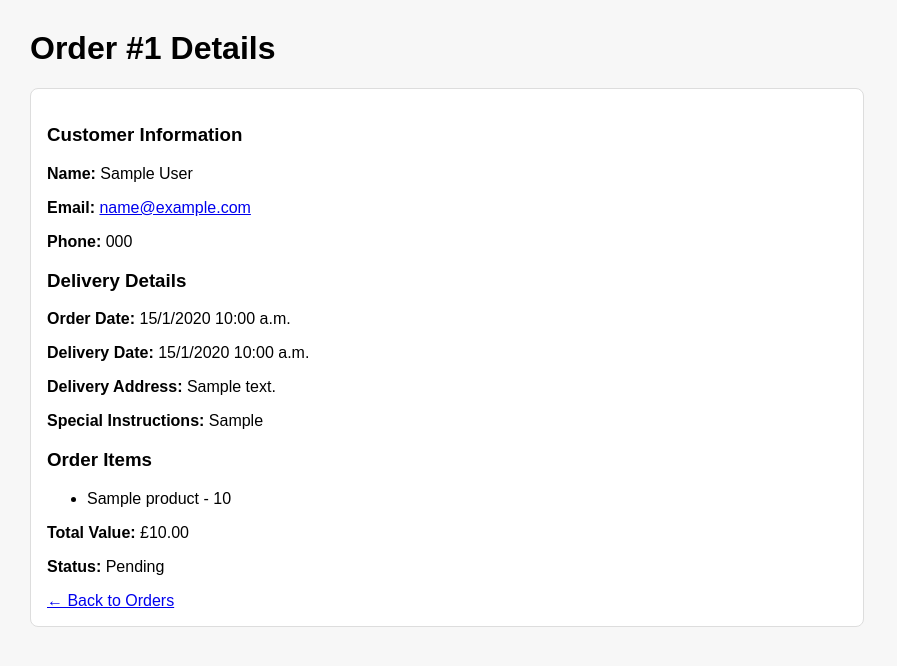
After one commit to a2-musallam/g10-bristol-food-network, a Django app: page /producer/orders/1/ in a window 1280 px wide. The commit adds this page. Shown: the top 666 px of the page, without its empty margins (0-897 px from the left). Run offline with Django 5.2, Linux system fonts and the light colour scheme; a user stored in the database is signed in; tables that the repository leaves empty hold one stand-in row (values such as "Sample post").

Commit message:
TC-009, TC-012: Implemented producer order dashboard and weekly payment settlements with CSV export.

```diff
--- a/marketplace/models.py
+++ b/marketplace/models.py
@@ -136,6 +136,7 @@ class Order(models.Model):
 
     delivery_address = models.TextField(blank=True, null=True)
     delivery_date = models.DateTimeField(blank=True, null=True)
+    special_instructions = models.TextField(blank=True, null=True)
 
     status = models.CharField(
         max_length=20,
--- a/marketplace/templates/checkout.html
+++ b/marketplace/templates/checkout.html
@@ -110,8 +110,11 @@
             <label>Delivery Address:</label>
             <textarea name="address_{{ group.producer.id }}" required></textarea>
 
-            <label>Delivery Date & Time:</label>
+            <label>Delivery Date & Time (Minimum 48 hours notice):</label>
             <input type="datetime-local" name="date_{{ group.producer.id }}" required>
+
+            <label>Special Instructions (optional):</label>
+            <textarea name="instructions_{{ group.producer.id }}" rows="2" placeholder="e.g. Delivery to kitchen entrance..."></textarea>
 
         </div>
     {% endfor %}
--- a/marketplace/templates/orders.html
+++ b/marketplace/templates/orders.html
@@ -33,8 +33,8 @@
         <p><strong>Producer:</strong> {{ order.producer.business_name|default:order.producer.username }}</p>
         <p><strong>Status:</strong> {{ order.get_status_display }}</p>
         <p><strong>Total:</strong> £{{ order.total_amount }}</p>
-        <p><strong>Order Date:</strong> {{ order.created_at }}</p>
-        <p><strong>Delivery Date:</strong> {{ order.delivery_date }}</p>
+        <p><strong>Order Date:</strong> {{ order.created_at|date:"j/n/Y g:i a" }}</p>
+        <p><strong>Delivery Date:</strong> {{ order.delivery_date|date:"j/n/Y g:i a" }}</p>
         <p><strong>Delivery Address:</strong> {{ order.delivery_address }}</p>
 
         {% if order.status_note %}
--- /dev/null
+++ b/marketplace/templates/producer_order_detail.html
@@ -0,0 +1,36 @@
+<!DOCTYPE html>
+<html>
+<head>
+    <title>Order #{{ order.id }} Details</title>
+    <style>
+        body { font-family: Arial, sans-serif; margin: 30px; background: #f7f7f7; }
+        .box { background: white; border: 1px solid #ddd; border-radius: 8px; padding: 16px; margin-bottom: 16px; max-width: 800px; }
+    </style>
+</head>
+<body>
+    <h1>Order #{{ order.id }} Details</h1>
+    <div class="box">
+        <h3>Customer Information</h3>
+        <p><strong>Name:</strong> {{ order.customer.get_full_name|default:order.customer.username }}</p>
+        <p><strong>Email:</strong> <a href="mailto:{{ order.customer.email }}">{{ order.customer.email }}</a></p>
+        <p><strong>Phone:</strong> {{ order.customer.phone|default:"Not provided" }}</p>
+
+        <h3>Delivery Details</h3>
+        <p><strong>Order Date:</strong> {{ order.created_at|date:"j/n/Y g:i a" }}</p>
+        <p><strong>Delivery Date:</strong> {{ order.delivery_date|date:"j/n/Y g:i a" }}</p>
+        <p><strong>Delivery Address:</strong> {{ order.delivery_address }}</p>
+        <p><strong>Special Instructions:</strong> {{ order.special_instructions|default:"None" }}</p>
+
+        <h3>Order Items</h3>
+        <ul>
+            {% for item in order.items.all %}
+            <li>{{ item.product.name }} - {{ item.quantity }}</li>
+            {% endfor %}
+        </ul>
+        <p><strong>Total Value:</strong> £{{ order.total_amount }}</p>
+        <p><strong>Status:</strong> {{ order.get_status_display }}</p>
+
+        <a href="{% url 'producer_orders' %}">← Back to Orders</a>
+    </div>
+</body>
+</html>
--- a/marketplace/templates/producer_orders.html
+++ b/marketplace/templates/producer_orders.html
@@ -30,7 +30,8 @@
         <p><strong>Order ID:</strong> {{ order.id }}</p>
         <p><strong>Customer:</strong> {{ order.customer.get_full_name|default:order.customer.username }}</p>
         <p><strong>Status:</strong> {{ order.get_status_display }}</p>
-        <p><strong>Delivery Date:</strong> {{ order.delivery_date }}</p>
+        <p><strong>Order Date:</strong> {{ order.created_at|date:"j/n/Y g:i a" }}</p>
+        <p><strong>Delivery Date:</strong> {{ order.delivery_date|date:"j/n/Y g:i a" }}</p>
         <p><strong>Delivery Address:</strong> {{ order.delivery_address }}</p>
         <p><strong>Total:</strong> £{{ order.total_amount }}</p>
 
@@ -44,6 +45,7 @@
         {% endfor %}
 
         <p style="margin-top: 12px;">
+            <a href="{% url 'producer_order_detail' order.id %}">View Full Details</a> |
             <a href="{% url 'producer_update_order_status' order.id %}">Update status</a>
         </p>
     </div>
--- a/marketplace/templates/producer_products.html
+++ b/marketplace/templates/producer_products.html
@@ -8,8 +8,10 @@
 <h1>My Products</h1>
 
 <p>
-    <a href="{% url 'producer_add_product' %}">➕ Add Product</a>
-    |
+    <a href="{% url 'marketplace' %}">Marketplace</a> |
+    <a href="{% url 'producer_orders' %}">Orders</a> |
+    <a href="{% url 'producer_finances' %}">Financial Reports</a> |
+    <a href="{% url 'producer_add_product' %}">➕ Add Product</a> |
     <a href="{% url 'logout' %}">Logout</a>
 </p>
 
--- a/marketplace/urls.py
+++ b/marketplace/urls.py
@@ -27,5 +27,7 @@ urlpatterns = [
     path("producer/products/delete/<int:pk>/", views.producer_delete_product_view, name="producer_delete_product"),
 
     path("producer/orders/", views.producer_orders_view, name="producer_orders"),
+    path("producer/orders/<int:order_id>/", views.producer_order_detail_view, name="producer_order_detail"),
     path("producer/orders/<int:order_id>/status/", views.producer_update_order_status_view, name="producer_update_order_status"),
+    path("producer/finances/", views.producer_finances_view, name="producer_finances"),
 ]
--- a/marketplace/views.py
+++ b/marketplace/views.py
@@ -1,10 +1,13 @@
+import csv
+from collections import OrderedDict
+from datetime import datetime, timedelta
 from decimal import Decimal
 
 from django.contrib import messages
 from django.contrib.auth import authenticate, login, logout
 from django.contrib.auth.decorators import login_required
 from django.db.models import Q
-from django.http import HttpResponseForbidden
+from django.http import HttpResponse, HttpResponseForbidden
 from django.shortcuts import get_object_or_404, redirect, render
 from django.utils import timezone
 from django.views.decorators.http import require_POST
@@ -222,6 +225,7 @@ def checkout_view(request):
         for producer, producer_items in producer_map.items():
             delivery_address = request.POST.get(f"address_{producer.id}")
             delivery_date_raw = request.POST.get(f"date_{producer.id}")
+            special_instructions = request.POST.get(f"instructions_{producer.id}", "")
 
             if not delivery_address or not delivery_date_raw:
                 messages.error(request, f"Missing delivery info for producer {producer.business_name or producer.username}.")
@@ -249,6 +253,7 @@ def checkout_view(request):
                 producer=producer,
                 delivery_address=delivery_address,
                 delivery_date=delivery_date,
+                special_instructions=special_instructions,
                 status="pending",
                 subtotal=subtotal,
                 commission_amount=commission,
@@ -483,3 +488,100 @@ def producer_delete_product_view(request, pk):
     product.delete()
     messages.success(request, "Product deleted successfully.")
     return redirect("producer_products")
+
+
+@login_required
+def producer_order_detail_view(request, order_id):
+    if not request.user.is_producer:
+        return HttpResponseForbidden()
+
+    order = get_object_or_404(
+        Order.objects.select_related("customer").prefetch_related("items__product"),
+        id=order_id,
+        producer=request.user
+    )
+
+    return render(request, "producer_order_detail.html", {
+        "order": order
+    })
+
+
+@login_required
+def producer_finances_view(request):
+    if not request.user.is_producer:
+        return HttpResponseForbidden()
+
+    delivered_orders = Order.objects.filter(
+        producer=request.user,
+        status="delivered"
+    ).order_by("-updated_at")
+
+    weekly_data = OrderedDict()
+    ytd_total = Decimal("0.00")
+    current_year = timezone.now().year
+
+    for order in delivered_orders:
+        if order.updated_at.year == current_year:
+            ytd_total += order.producer_amount
+
+        # Group by week based on delivery timestamp
+        week_start = order.updated_at.date() - timedelta(days=order.updated_at.date().weekday())
+        week_str = week_start.strftime("%Y-%m-%d")
+
+        if week_str not in weekly_data:
+            days_since_start = (timezone.now().date() - week_start).days
+            status = "Processed" if days_since_start > 7 else "Pending Bank Transfer"
+
+            weekly_data[week_str] = {
+                "week_start": week_start,
+                "status": status,
+                "total_orders_value": Decimal("0.00"),
+                "commission": Decimal("0.00"),
+                "payout": Decimal("0.00"),
+                "orders":[]
+            }
+
+        weekly_data[week_str]["total_orders_value"] += order.total_amount
+        weekly_data[week_str]["commission"] += order.commission_amount
+        weekly_data[week_str]["payout"] += order.producer_amount
+        weekly_data[week_str]["orders"].append(order)
+
+    # Handling CSV download request
+    if request.GET.get("download_csv"):
+        week = request.GET.get("week")
+
+        # Converting the internal YYYY-MM-DD to day-month-year for the filename
+        try:
+            week_date = datetime.strptime(week, "%Y-%m-%d")
+            filename_date = f"{week_date.day}-{week_date.month}-{week_date.year}"
+        except (ValueError, TypeError):
+            filename_date = week
+
+        response = HttpResponse(content_type='text/csv; charset=utf-8')
+        response['Content-Disposition'] = f'attachment; filename="settlement_report_{filename_date}.csv"'
+
+        # Added UTF-8 Byte Order Mark (BOM) to fix Excel's Â£ issue
+        response.write('\ufeff')
+
+        writer = csv.writer(response)
+        writer.writerow(['Order Number', 'Customer Name', 'Items Sold', 'Date', 'Total Amount', 'Commission', 'Payout'])
+
+        if week in weekly_data:
+            for o in weekly_data[week]["orders"]:
+                items_sold = ", ".join([f"{item.product.name} (x{item.quantity})" for item in o.items.all()])
+                writer.writerow([
+                    o.id,
+                    o.customer.get_full_name() or o.customer.username,
+                    items_sold,
+                    f"{o.updated_at.day}/{o.updated_at.month}/{o.updated_at.year}",
+                    f"£{o.total_amount}",
+                    f"£{o.commission_amount}",
+                    f"£{o.producer_amount}"
+                ])
+        return response
+
+    return render(request, "producer_finances.html", {
+        "weekly_data": weekly_data.values(),
+        "ytd_total": ytd_total,
+        "current_year": current_year
+    })
```
Also changed, not shown: marketplace/templates/producer_finances.html (added, +62 -0 lines), marketplace/migrations/0010_order_special_instructions.py (added), products/download_BhMVzgH.jpeg (deleted), products/milk.jpeg (renamed from products/download.jpeg).
